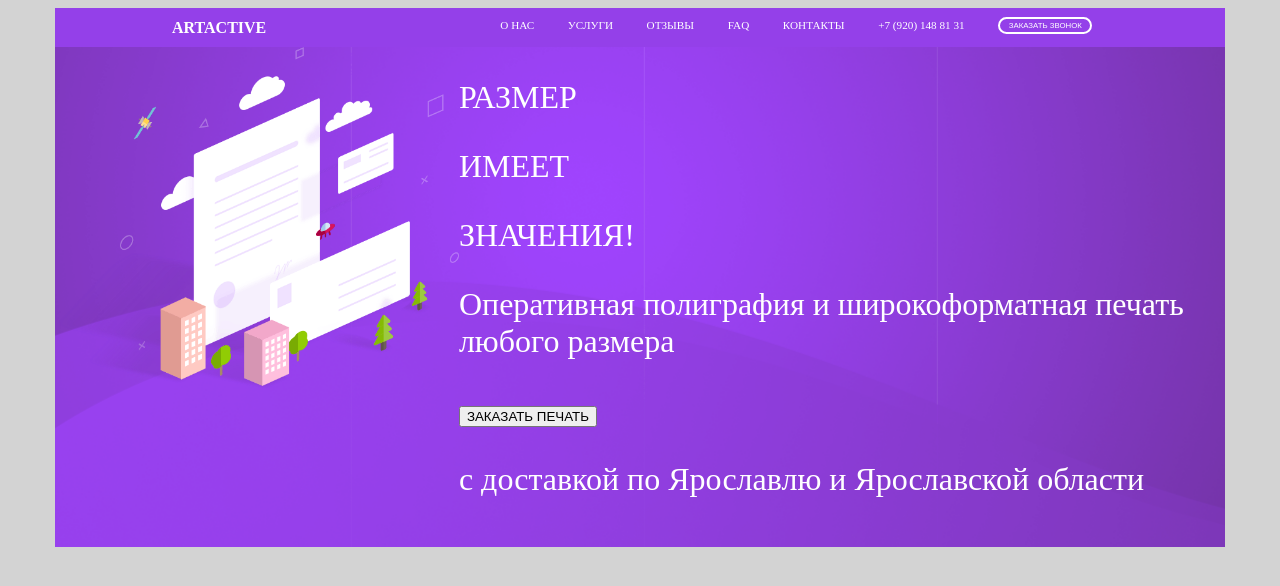
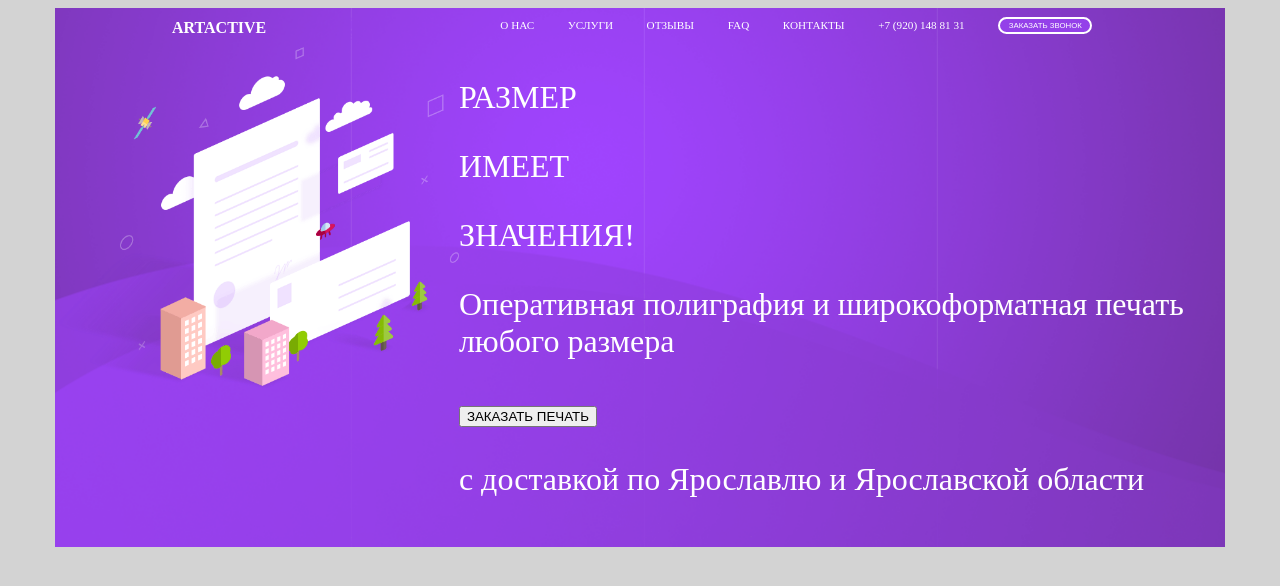
Before and after one commit to Mishkovec/Artactive, a React app: page / in a window 1280 px wide. Built offline with nearby package versions, Linux system fonts and the light colour scheme.

Commit message:
feat: new top element

```diff
--- a/src/components/App.js
+++ b/src/components/App.js
@@ -6,8 +6,8 @@ import Logo from "./logo";
 class App extends Component {
     render() {
         return (
-            <div className = 'mainblock'>
-                <div className = 'header'>
+            <div className = 'header-top'>
+                <div className = 'header-menu'>
                 <Logo />
                 <Header />
                 </div>
--- a/src/styles/main.scss
+++ b/src/styles/main.scss
@@ -9,8 +9,11 @@ body {
 
 $purple_color: #9440e9;
 $top_color: white;
-.header {
-    background: $purple_color;
+.header-top{
+    background: url('../assets/Фигура\ 1@1X.png') no-repeat;
+    background-position: 20% 10%;
+    background-size: auto;
+    .header-menu {
         color: $top_color;
         display: flex;
         justify-content: space-around;
@@ -43,11 +46,9 @@ $top_color: white;
                 }
             }
         }
+
     }
     .top {
-    background: url('../assets/Фигура\ 1@1X.png') no-repeat;
-    background-position: 20% 10%;
-    background-size: auto;
         display: flex;
         .top-img {
             background: url('../assets/Иллюстрация@1X.png') no-repeat;
@@ -61,3 +62,4 @@ $top_color: white;
         }
 
     }
+}
```
Lines whose indentation alone changed are shown as unchanged.
